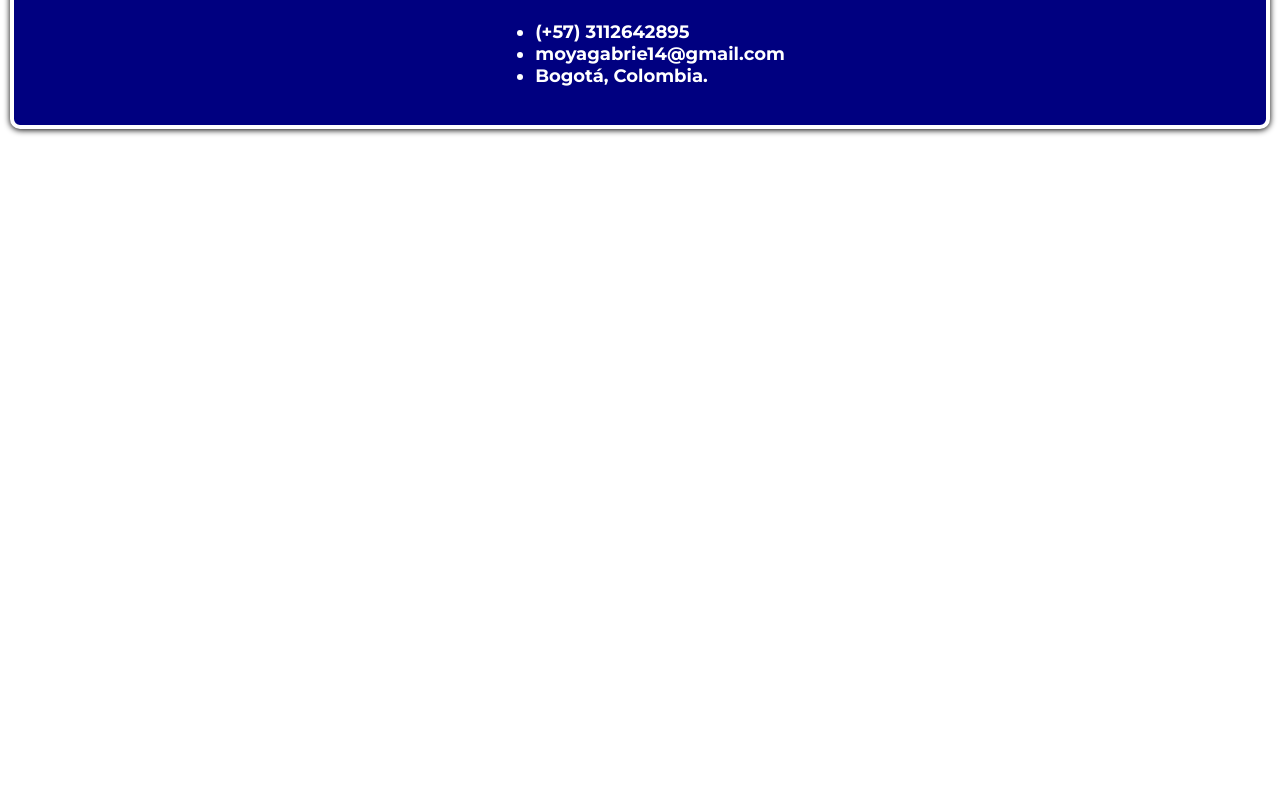
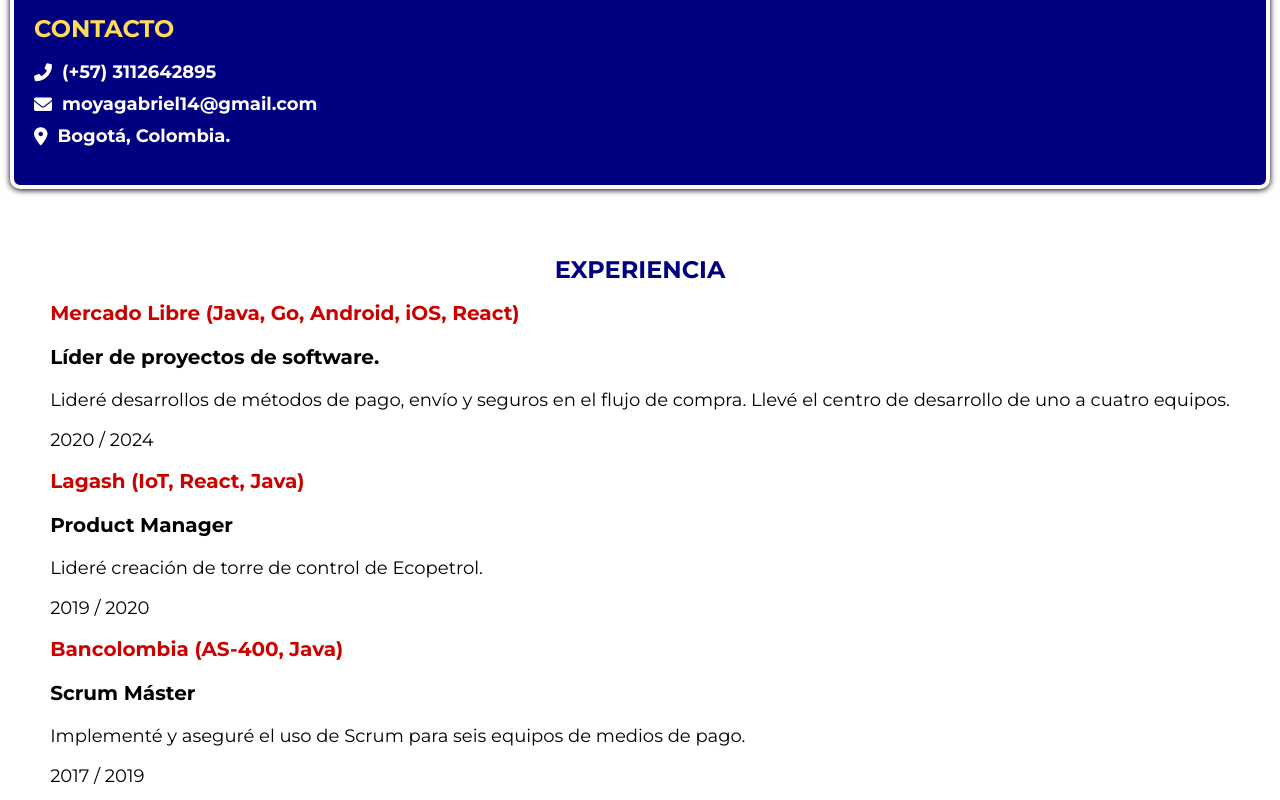
Before and after one commit to Jugador7/curriculum, a React (Create React App) app: page / in a window 1280 px wide. Shown: the part 740-1540 px from the top of the page. Before the commit the page ends 879 px from the top, so only its background shows below. Built offline with nearby package versions, Linux system fonts and the light colour scheme.

Commit message:
Added a GA test

```diff
--- a/public/index.html
+++ b/index.html
@@ -1,9 +1,19 @@
 <!DOCTYPE html>
 <html lang="en">
   <head>
+    <!-- Google tag (gtag.js) -->
+    <script async src="https://www.googletagmanager.com/gtag/js?id=G-6FHD5HV7NT"></script>
+    <script>
+      window.dataLayer = window.dataLayer || [];
+      function gtag(){dataLayer.push(arguments);}
+      gtag('js', new Date());
+
+      gtag('config', 'G-6FHD5HV7NT');
+    </script>
     <meta charset="utf-8" />
     <link rel="icon" href="%PUBLIC_URL%/favicon.ico" />
     <link href="https://fonts.googleapis.com/css2?family=Montserrat:wght@400;500;700&display=swap" rel="stylesheet">
+    <link rel="stylesheet" href="https://cdnjs.cloudflare.com/ajax/libs/font-awesome/6.0.0-beta3/css/all.min.css">
     <meta name="viewport" content="width=device-width, initial-scale=1" />
     <meta name="theme-color" content="#000000" />
     <meta
--- a/src/App.css
+++ b/src/App.css
@@ -13,8 +13,8 @@
   align-items: center; /* Center children horizontally */
   justify-content: center; /* Center children vertically */
   background-color: #000080; /* Dark blue background */
-  padding: 10px;
-  margin: 0px;
+  padding: 20px;
+  margin: 10px;
   border: 4px solid #FFFFFF; /* Adds a 'border' that looks like a margin */
   box-shadow: 0px 1px 6px 0px #000000; /* Adds shadow under the border */
   border-radius: 10px; /* Adds rounded corners with a 10px radius */
@@ -27,6 +27,13 @@
   border-radius: 10px; /* Adds rounded corners with a 10px radius */
   border: 4px solid #FFFFFF; /* Optional: adds a white border */
 }
+
+.profile-text {
+  align-items: flex-start; /* Overrides parent centering, aligns text to start */
+  text-align: left; /* Ensures text within is aligned left */
+  width: 100%; /* Ensures the div takes full width if not already set */
+}
+
 .profile-text h1 {
   color: #FFDB58; /* Yellow color for the main title */
   font-size: 24px; /* Example font size, adjust as needed */
@@ -39,11 +46,40 @@
   text-align: left;
   font-weight: 700;  /* Example font size, adjust as needed */
 }
+
 .profile-text ul {
   color: #FFFFFF; /* White color for the subtitle */
   font-size: 18px; /* Example font size, adjust as needed */
   text-align: left;
   font-weight: 700;  /* Example font size, adjust as needed */
+  list-style: none; /* Removes default list bullets */
+  padding: 0;
+}
+
+.profile-text li {
+  margin: 10px 0; /* Adds vertical space between list items */
+  align-items: center; /* Aligns icons and text vertically */
+  display: flex; /* Lays out the icon and text in a horizontal row */
+}
+
+.profile-text li i {
+  margin-right: 10px; /* Adds space between the icon and the text */
+  color: #FFFFFF; /* Adjust color as needed */
+}
+
+.profile-text:nth-of-type(1)::after {
+  content: "";
+  position: absolute;
+  bottom: -20px; /* Adjust this value to control the vertical position of the line */
+  left: 50%;
+  width: 80%; /* Adjust the width as needed */
+  height: 2px; /* Line thickness */
+  background-color: #FFFFFF; /* Line color */
+  transform: translateX(-50%); /* Centers the line horizontally */
+}
+
+.profile-text:nth-of-type(2) {
+  margin-top: 40px; /* Add margin to create space between the line and the next profile-text */
 }
 
 
@@ -73,32 +109,49 @@
   font-weight: 700;  /* Example font size, adjust as needed */
 }
 
+/*Experience&Education*/
+.exp-ed-container {
+  display: flex;
+  flex-direction: column;
+  align-items: center; /* Center items horizontally */
+  justify-content: center; /* Center items vertically */
+  padding: 0px 15px;
+  margin: 20px 0; /* Add margin to separate from other containers */
+}
+.exp-ed-text {
+  align-items: flex-start; /* Overrides parent centering, aligns text to start */
+  width: 100%; /* Ensures the div takes full width if not already set */
+}
+.exp-ed-text h1 {
+  color: #000080; /* Red color for the main title */
+  font-size: 24px; /* Example font size, adjust as needed */
+  text-align: center; /* Ensures text within is aligned left */
+  font-weight: 700;  /* Example font size, adjust as needed */
+}
+.exp-ed-text h2 {
+  color: #CD0000; /* Black color for the subtitle */
+  font-size: 20px; /* Example font size, adjust as needed */
+  text-align: left; /* Ensures text within is aligned left */
+  font-weight: 700;  /* Example font size, adjust as needed */
+}
+.exp-ed-text h3 {
+  color: #000000; /* Black color for the subtitle */
+  font-size: 20px; /* Example font size, adjust as needed */
+  text-align: left; /* Ensures text within is aligned left */
+  font-weight: 700;  /* Example font size, adjust as needed */
+}
+.exp-ed-text p {
+  color: #000000; /* Black color for the subtitle */
+  font-size: 18px; /* Example font size, adjust as needed */
+  text-align: left; /* Ensures text within is aligned left */
+}
+
 /* BODY */
 body {
     margin: 0px; /* Overwriting the body style */
     font-family: 'Montserrat', sans-serif; /* Apply Montserrat to the entire application */
 }
 
-/* PROFILE */
-
-.profile-container {
-  background-color: #000080; /* Dark blue background */
-  padding: 20px;
-  margin: 10px;
-  border: 4px solid #FFFFFF; /* Adds a 'border' that looks like a margin */
-  box-shadow: 0px 1px 6px 0px #000000; /* Adds shadow under the border */
-  border-radius: 10px; /* Adds rounded corners with a 10px radius */
-}
-.profile-text h1 {
-  color: #FFDB58; /* Yellow color for the main title */
-  font-size: 21x; /* Example font size, adjust as needed */
-  text-align: left;
-}
-.profile-text p {
-  color: #FFFFFF; /* White color for the subtitle */
-  font-size: 18px; /* Example font size, adjust as needed */
-  text-align: left;
-}
 
 /* Desktop view: Profile appears above the Header */
 @media (min-width: 1500px) {
@@ -122,6 +175,10 @@
     border-bottom: 4px solid #FFFFFF; /* Adds a 'border' that looks like a margin */
     box-shadow: 0px 1px 6px 0px #000000; /* Adds shadow under the border */
   }
+  .exp-ed-container {
+    max-width: 60%;       /* Resets the width to take full available space */
+    margin-left: 350px;
+  }
 }
 
 /* Mobile view adjustments to ensure profile appears below the Header */
@@ -139,8 +196,4 @@
   }
 }
 
-/*  */
-
-/* BODY */
-
   /* Additional styles for other components can be added here */
--- a/src/App.js
+++ b/src/App.js
@@ -2,17 +2,20 @@
 import './App.css';
 import Header from './components/Header';
 import Profile from './components/Profile';
+import Experience from './components/Experience';
 
 
 function App(props) {
-  const currDate = new Date();
   return (
     <div>
       <div className="app-container">
         <Header />
         <Profile />
+        <div className="exp-ed-container">
+          <Experience />
+        </div>
+      </div>
         {/* Other components will go here */}
-      </div>
     </div>
   );
 }
--- /dev/null
+++ b/src/components/Experience.js
@@ -0,0 +1,31 @@
+import React from 'react';
+import '../App.css';  // Make sure to import the CSS
+
+function Experience() {
+    return (
+      <div className="exp-ed-container">
+        <div className="exp-ed-text">
+          <h1>EXPERIENCIA</h1>
+          <h2>Mercado Libre (Java, Go, Android, iOS, React)</h2>
+            <h3>Líder de proyectos de software.</h3>
+                <p>Lideré desarrollos de métodos de pago, envío y seguros en el flujo de compra.
+                    Llevé el centro de desarrollo de uno a cuatro equipos.</p>
+                <p>2020 / 2024</p>
+          <h2>Lagash (IoT, React, Java)</h2>
+            <h3>Product Manager</h3>
+                <p>Lideré creación de torre de control de Ecopetrol.</p>
+                <p>2019 / 2020</p>
+          <h2>Bancolombia (AS-400, Java)</h2>
+            <h3>Scrum Máster</h3>
+                <p>Implementé y aseguré el uso de Scrum para seis equipos de medios de pago.</p>
+                <p>2017 / 2019</p>
+          <h2>Rappi (PHP, SQL, Android, iOS, JavaScript)</h2>
+          <h3>Scrum Máster & Product Owner</h3>
+          <p>Lideré equipo de 20 ingenieros para obtener la inversión semilla en Y Combinator por $25M.</p>
+          <p>2015 / 2017</p>
+        </div>
+      </div>
+    );
+  }
+
+export default Experience;
--- a/src/components/Profile.js
+++ b/src/components/Profile.js
@@ -14,13 +14,11 @@
       </div>
       <div className="profile-text">
         <h1>CONTACTO</h1>
-        <p>
-          <ul>
-            <li>(+57) 3112642895</li>
-            <li>moyagabrie14@gmail.com</li>
-            <li>Bogotá, Colombia.</li>
-          </ul>
-        </p>
+        <ul>
+          <li><i className="fas fa-phone-alt"></i> (+57) 3112642895</li>
+          <li><i className="fas fa-envelope"></i> moyagabriel14@gmail.com</li>
+          <li><i className="fas fa-map-marker-alt"></i> Bogotá, Colombia.</li>
+        </ul>
       </div>
     </div>
   );
```
